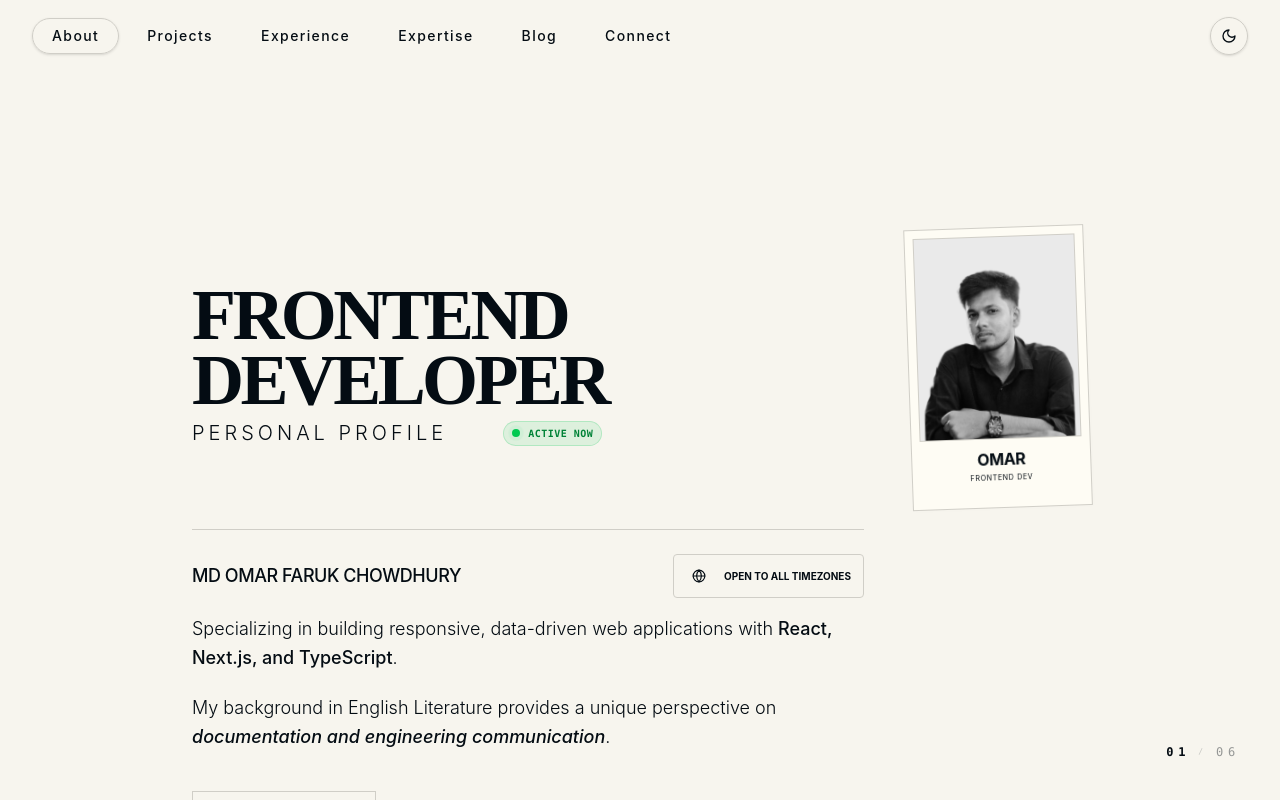
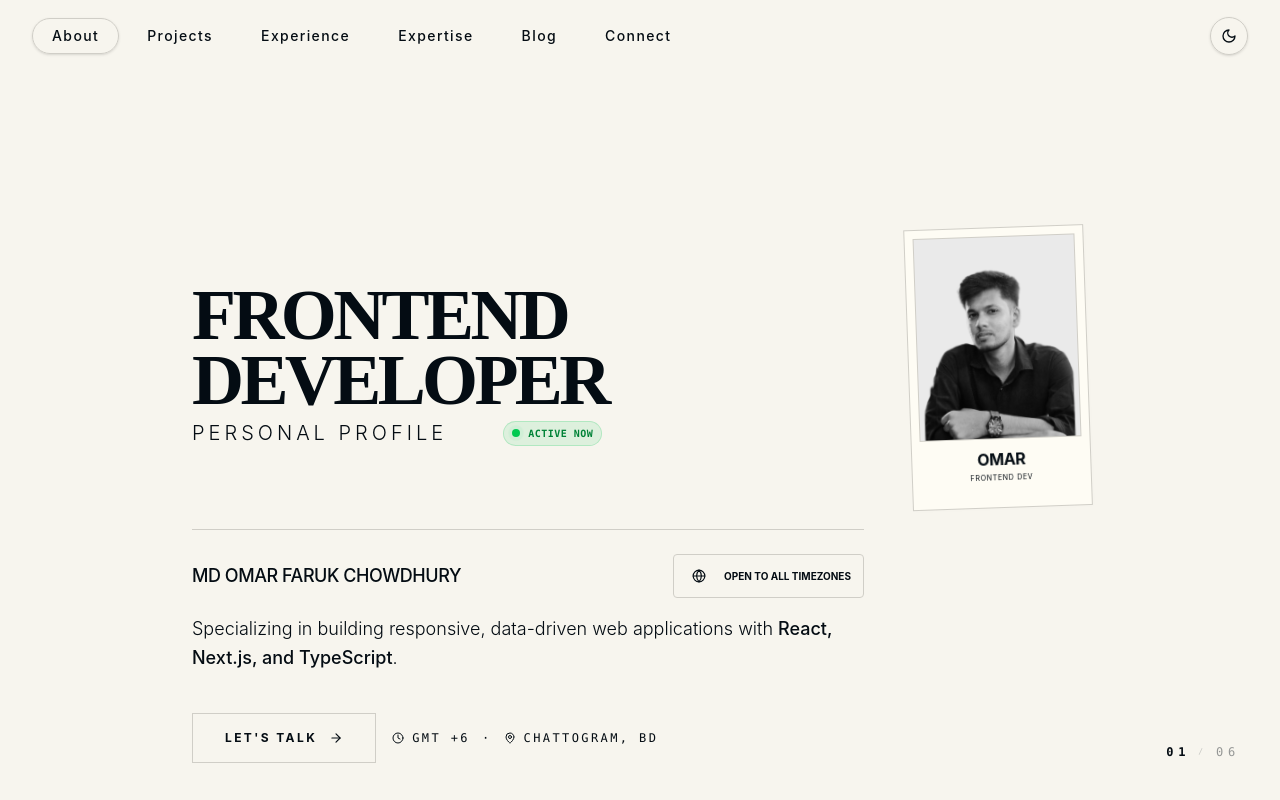
Before and after one commit to Omar-webcloud/Portfolio, a React (Vite) app: page / in a window 1280 px wide. Built offline with nearby package versions, Linux system fonts and the light colour scheme.

Commit message:
Update about.jsx

```diff
--- a/src/components/about.jsx
+++ b/src/components/about.jsx
@@ -92,7 +92,7 @@ export function About({ onConnect }) {
 
             <div className="space-y-4 sm:space-y-5 text-sm sm:text-lg text-foreground/80 leading-relaxed font-light">
               <p>Specializing in building responsive, data-driven web applications with <span className="font-medium text-foreground">React, Next.js, and TypeScript</span>.</p>
-              <p>My background in English Literature provides a unique perspective on <span className="font-medium text-foreground italic">documentation and engineering communication</span>.</p>
+
             </div>
 
             <div className="flex flex-wrap items-center gap-4 mt-8 sm:mt-10">
```
